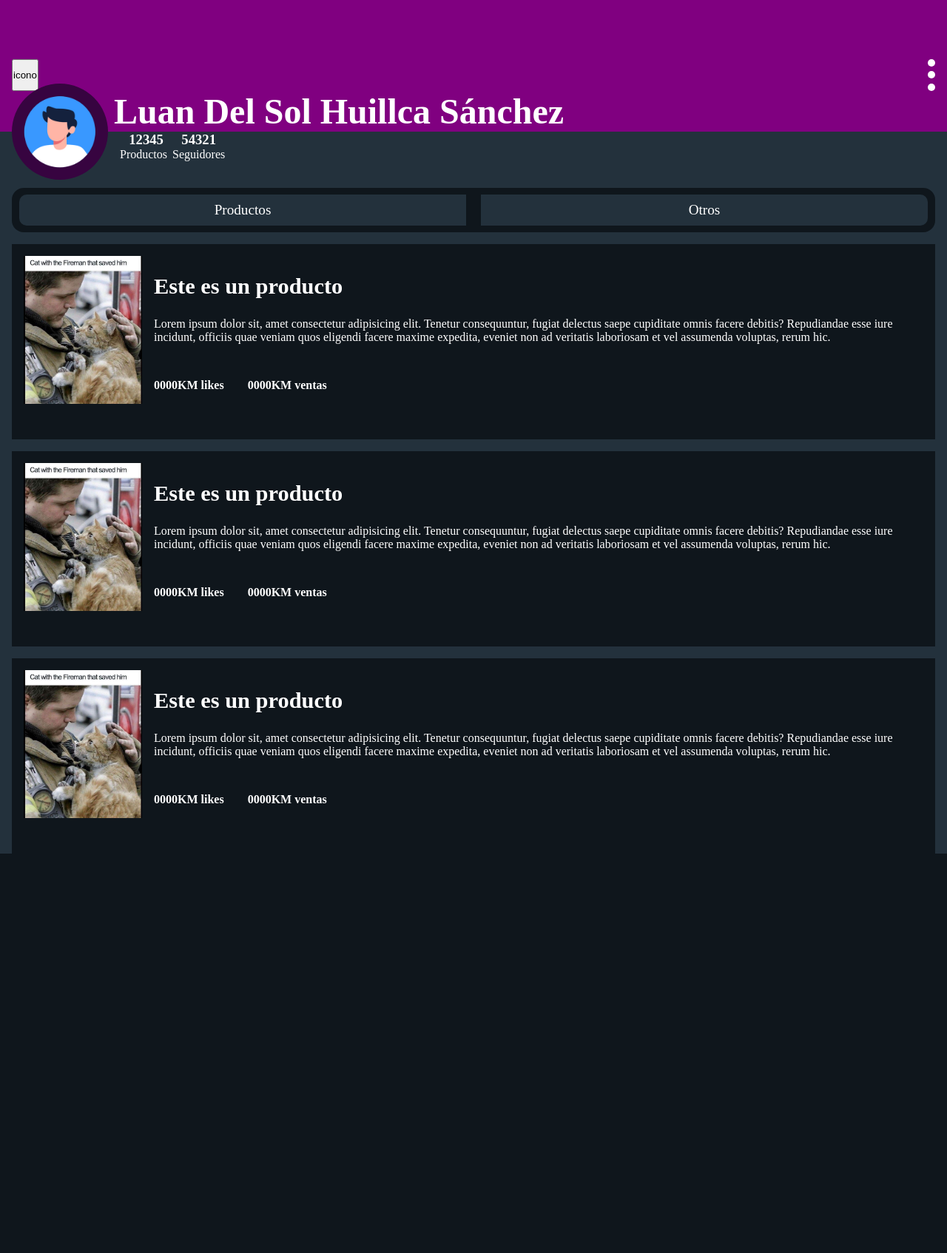
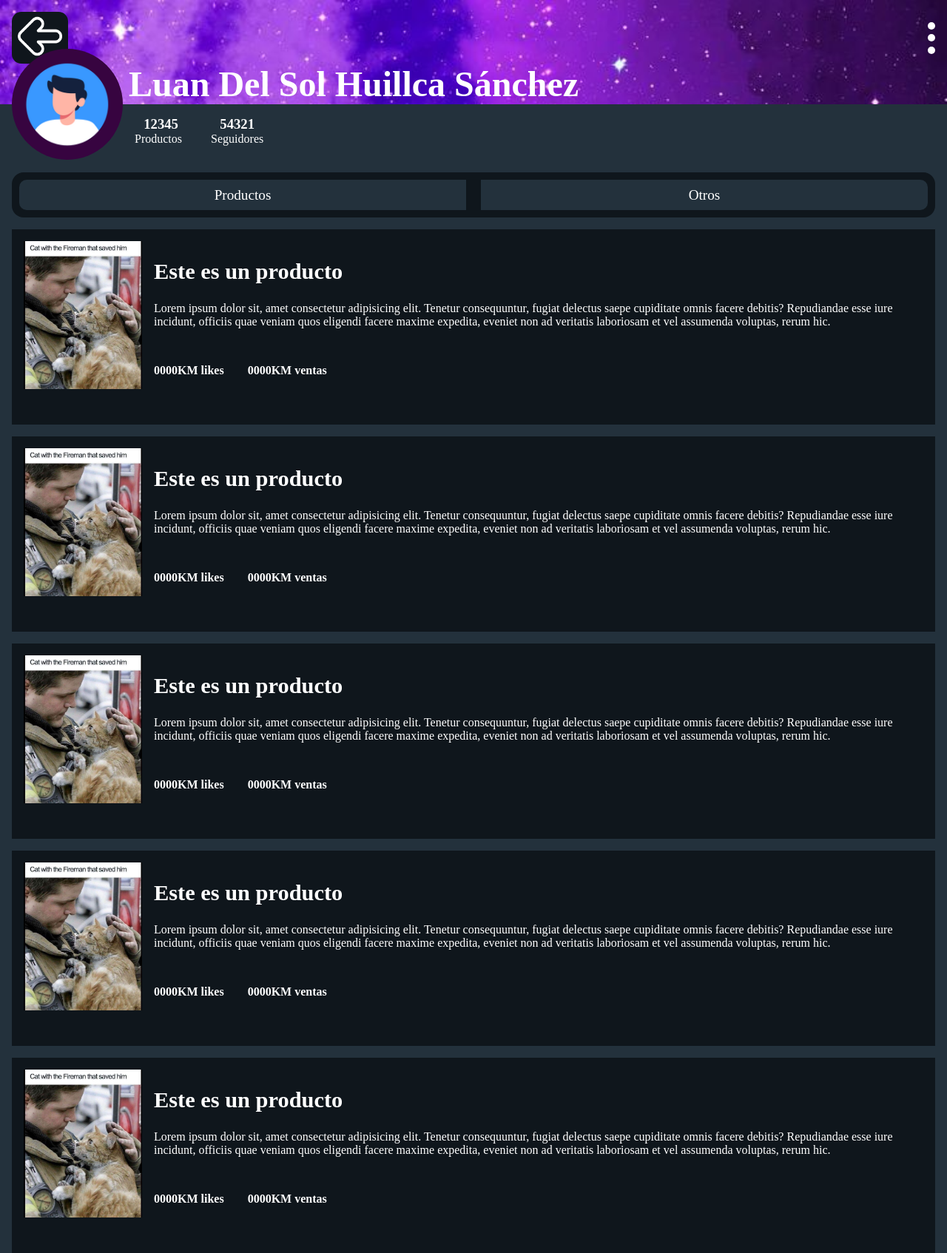
Before and after one commit to Luan-nee/ciudad-tienda, a PHP site: page /php/cuenta-usuario/perfil.php in a window 1280 px wide. Shown: the whole page at 74% size. Before the commit the page ends 1154 px from the top, so only its background shows below. Run offline with PHP 8.4, Linux system fonts and the light colour scheme.

Commit message:
implementando moficaciones a la interfaz del perfil del usuario, solo falta implementar restricciones para la description y el nombre si son muy largos

```diff
--- a/css/cuenta-usuario/perfil.css
+++ b/css/cuenta-usuario/perfil.css
@@ -2,22 +2,20 @@
     --colorFondo-claro: #23313c;
     --colorFondo-oscuro: #0f161c;
     --colorFondo: #0f161c;
-    --tamFoto-user: 130px;
+    --tamFoto-user: 150px;
     --tamFotoProductY: 200px;
 }
 
 /* -----Estilos para el header---------- */
 .header_section{
-    /* fondo momentaneo */
-    background-image: purple;
     display: flex;
     flex-direction: column;
-    /* espacio de con la parte de arriba */
-    padding-top: 5em;
+    padding-top: 1em;
 }
 .header_nav{
     display: flex;
     justify-content: space-between;
+    align-items: center;
     padding-right: 1em;
     padding-left: 1em;
 }
@@ -42,6 +40,7 @@
     padding: 0em 1em;
     background-color:var(--colorFondo-claro);
     display: grid;
+    align-items: start;
 }
 /* estilos para el sub-header */
 .sub-head{
@@ -68,6 +67,8 @@
     display: grid;
     grid-template-columns: 1fr 1fr;
     grid-template-rows: 1fr 1fr;
+    column-gap: 2em;
+    padding-top: 1em;
     padding-left: calc(var(--tamFoto-user) + 1em);
 }
 .--numProduc, .--numSegui{
@@ -79,6 +80,8 @@
 .conteiner-nav{
     margin-top: 2em;
     margin-bottom: 1em;
+    top: 0px;
+    position: sticky;
 }
 .conteiner-nav nav{
     background-color: var(--colorFondo-oscuro);
--- a/css/general.css
+++ b/css/general.css
@@ -3,10 +3,22 @@
     margin: 0px;
 }
 body{
-    background-color: purple;
+    background-image: url(../img/fondo.jpg);
+    background-repeat: no-repeat;
+    background-size: cover;
+    background-attachment: fixed;
     color: white;
 }
 a{
     text-decoration: none;
     color: white;
 }
+.conteiner-icono-fecha{
+    background-color: var(--colorFondo-oscuro);
+    padding: 0.2em 0.5em;
+    border-radius: 0.8em;
+}
+.icono-fecha{
+    width: 60px;
+    object-fit: cover;
+}
--- a/php/cuenta-usuario/perfil.php
+++ b/php/cuenta-usuario/perfil.php
@@ -25,7 +25,7 @@
         </section>
         <section class="conteiner-producto">
             <!-- inicio de la estructura de los productos -->
-            <?php for ($i=0; $i < 3; $i++) { ?>
+            <?php for ($i=0; $i < 5; $i++) { ?>
                 <article class="producto">
                     <!-- img momentanea -->
                     <img src="../../img/img-gato.jpg" alt="">
--- a/php/reutilizable/header.php
+++ b/php/reutilizable/header.php
@@ -1,6 +1,8 @@
 <section class="header_section">
     <nav class="header_nav">
-        <button>icono</button>
+        <a class="conteiner-icono-fecha" href="#">
+            <img class="icono-fecha" src="../../img/flecha-izquierda.png" alt="">
+        </a>
         <div class="header_conteiner-puntos">
             <div class="punto"></div>
             <div class="punto"></div>
```
Also changed, not shown: img/flecha-izquierda.png (added), img/fondo.png (added).
